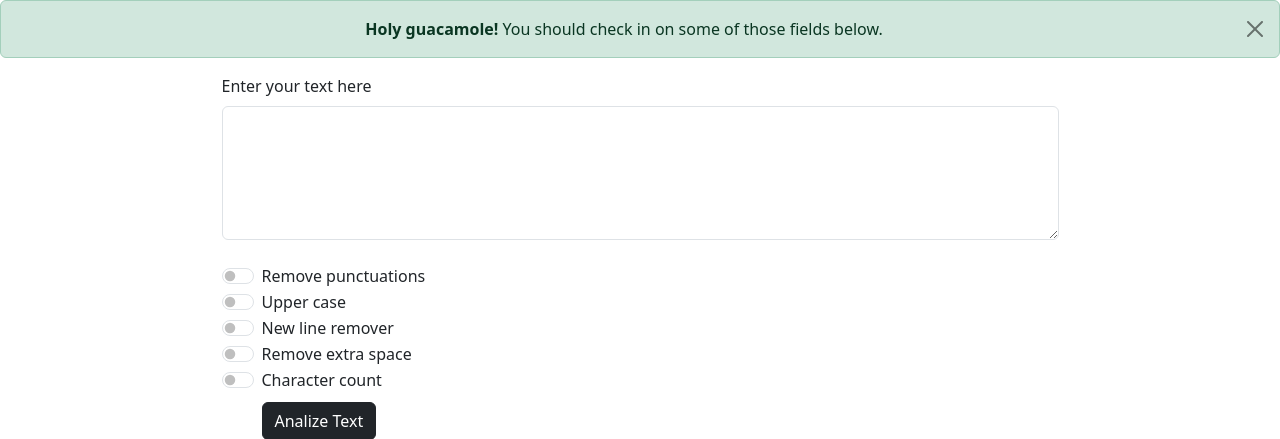
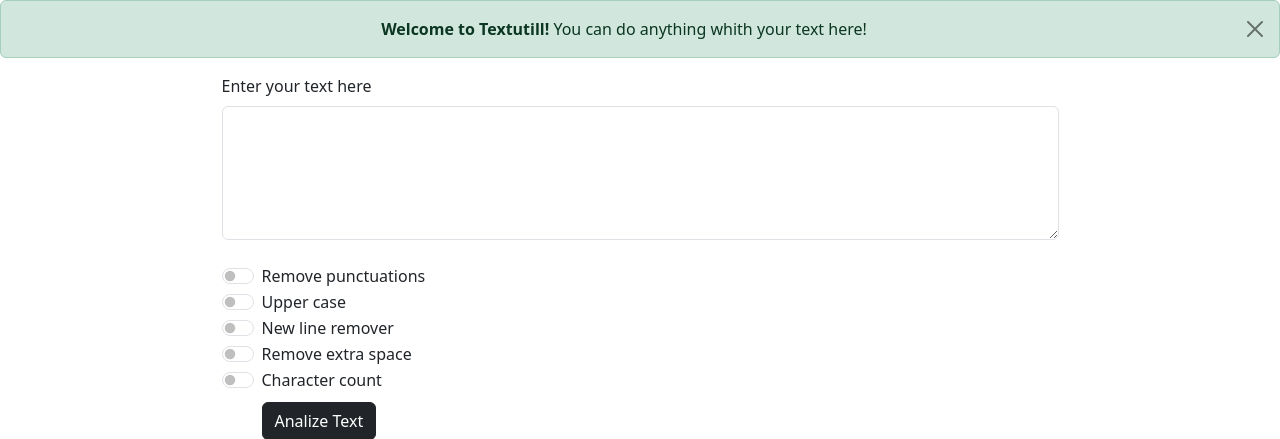
Before and after one commit to rajagitHub01/Textutill, a Django app: page / in a window 1280 px wide. Shown: the part 56-495 px from the top of the page. Run offline with Django 5.2, Linux system fonts and the light colour scheme.

Commit message:
Currecting the alert text

```diff
--- a/templates/index.html
+++ b/templates/index.html
@@ -39,7 +39,7 @@
     </div>
   </nav>
   <div class="alert alert-success alert-dismissible text-center fade show" role="alert">
-    <strong>Holy guacamole!</strong> You should check in on some of those fields below.
+    <strong>Welcome to Textutill!</strong> You can do anything whith your text here!
     <button type="button" class="btn-close" data-bs-dismiss="alert" aria-label="Close"></button>
   </div>
 
@@ -54,7 +54,7 @@
           <label class="form-check-label" for="switchCheckDefault">Remove punctuations</label>
         </div>
         <div class="form-check form-switch">
-          <input class="form-check-input" type="checkbox" name='upper_case' role="switch" id="switchCheckDefault">
+          <input class="form-check-input" type="checkbox" name='upper_case' role="switch" id="switchCheckDefault1">
           <label class="form-check-label" for="switchCheckDefault">Upper case</label>
         </div>
         <div class="form-check form-switch">
```
